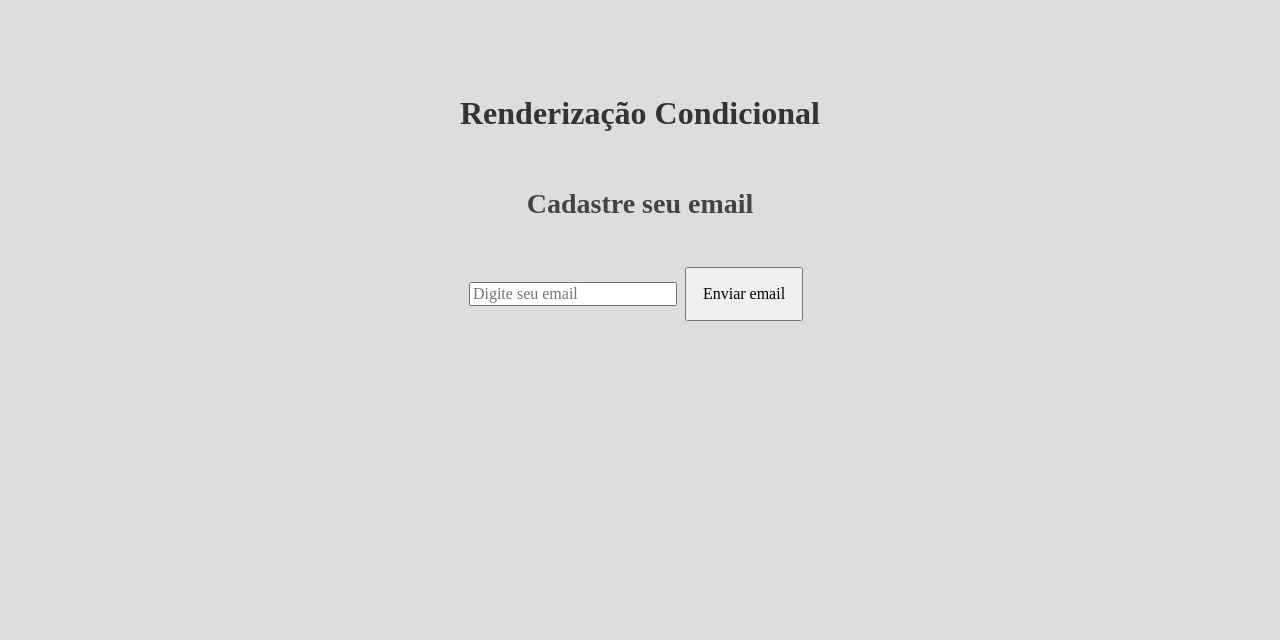
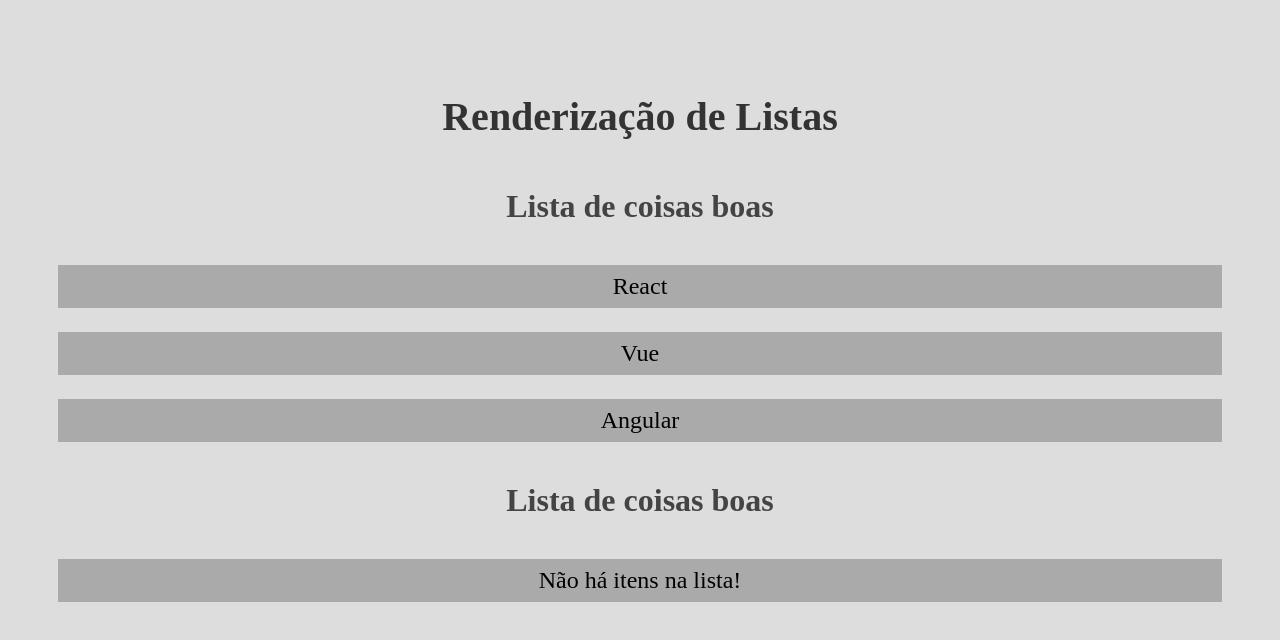
Before and after one commit to cleytonmuto/curso-react, a React (Create React App) app: page / in a window 1280 px wide. Shown: the top 640 px of the page. Built offline with nearby package versions, Linux system fonts and the light colour scheme.

Commit message:
feat: adicionada aula 13 - rendereizçaõ de listas

```diff
--- a/src/App.js
+++ b/src/App.js
@@ -1,11 +1,15 @@
 import './App.css';
-import Condicional from './components/Condicional';
+import OutraLista from './components/OutraLista';
 
 function App() {
+
+  const meusItens = ['React', 'Vue', 'Angular'];
+
   return (
     <div className="App">
-      <h1>Renderização Condicional</h1>
-      <Condicional />
+      <h1>Renderização de Listas</h1>
+      <OutraLista itens={meusItens} />
+      <OutraLista itens={[]} />
     </div>
   );
 }
--- /dev/null
+++ b/src/components/OutraLista.js
@@ -0,0 +1,19 @@
+import React from 'react';
+
+const OutraLista = ({ itens }) => {
+  return (
+    <div>
+      <h3>Lista de coisas boas</h3>
+      { itens.length > 0 ?
+        itens.map((item, index) => {
+          return (
+            <p key={index}>{item}</p>
+          )}) : (
+            <p>Não há itens na lista!</p>
+          )
+      }
+    </div>
+  );
+}
+
+export default OutraLista;
--- a/src/index.css
+++ b/src/index.css
@@ -16,20 +16,20 @@
 
 h1 {
     color: #333;
-    font-size: 2em;
-    padding: 1rem;
+    font-size: 2.5em;
+    padding: 0.5rem;
 }
 
-h2 {
+h2, h3 {
     color: #444;
-    font-size: 1.75em;
-    padding: 1rem;
+    font-size: 2em;
+    padding: 0.5rem;
 }
 
 p {
-    background-color: #999;
+    background-color: #AAA;
+    font-size: 1.5em;
     padding: 0.5rem;
-    font-size: 1.5em;
 }
 
 button {
```
Also changed, not shown: src/AppCondicional.js (added, +13 -0 lines).
